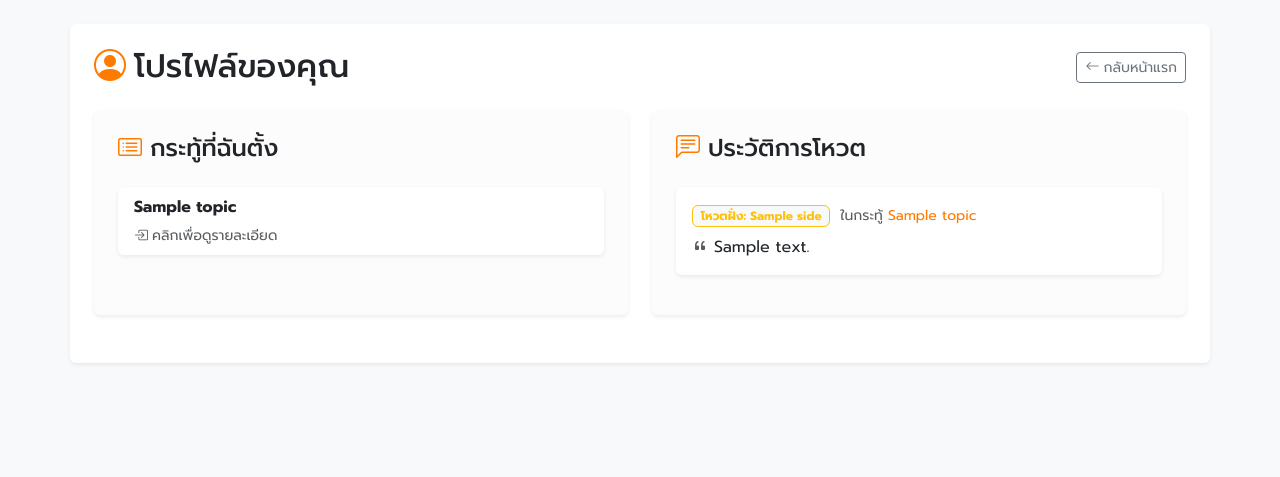
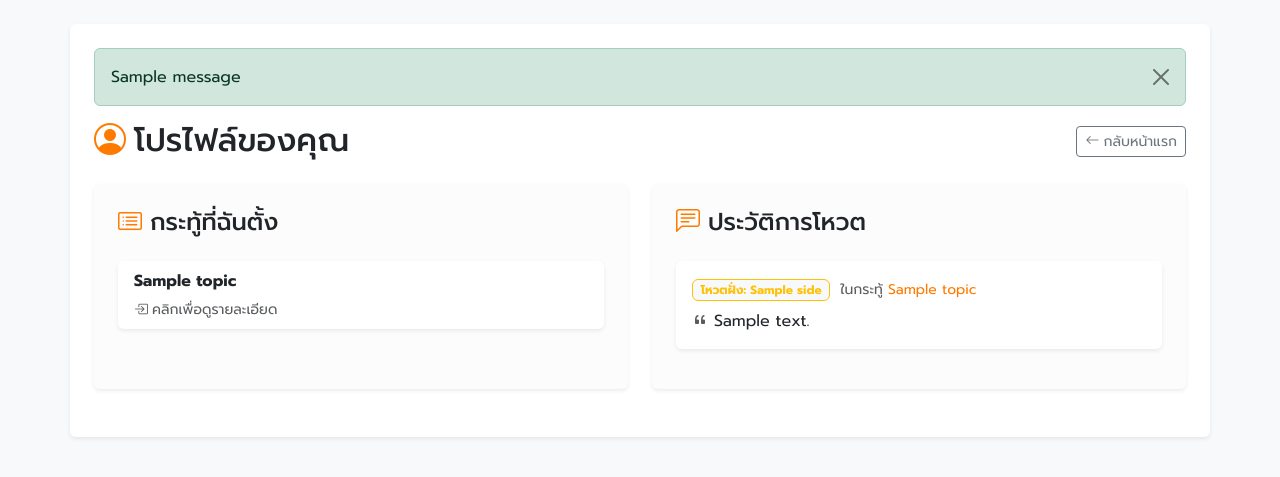
Before and after one commit to 6810420015/CN331-1, a Django app: template ProjectFiles/debates/templates/debates/profile.html in a window 1280 px wide. Shown: the part 56-533 px from the top of the page. Run offline with Django 5.2, Linux system fonts and the light colour scheme; the template is opened without the code that fills it: most values are stand-ins (such as "Sample title", 1, 10 or a date in 2020); one stand-in notice (Sample message) is shown.

Commit message:
feat: show voting feedback alerts
Render Django success and validation messages throughout the site.

```diff
--- a/ProjectFiles/debates/templates/debates/base.html
+++ b/ProjectFiles/debates/templates/debates/base.html
@@ -1,3 +1,4 @@
+
 {% load static %}
 <!DOCTYPE html>
 <html lang="th">
@@ -115,9 +116,20 @@
     </nav>
 
     <div class="container bg-white p-4 rounded shadow-sm">
+        {% if messages %}
+        <div class="mb-3" aria-live="polite">
+            {% for message in messages %}
+            <div class="alert alert-{{ message.tags|default:'info' }} alert-dismissible fade show" role="alert">
+                {{ message }}
+                <button type="button" class="btn-close" data-bs-dismiss="alert" aria-label="ปิด"></button>
+            </div>
+            {% endfor %}
+        </div>
+        {% endif %}
         {% block content %}
         {% endblock %}
     </div>
+    <script src="https://cdn.jsdelivr.net/npm/bootstrap@5.3.0/dist/js/bootstrap.bundle.min.js"></script>
 </body>
 
 </html>
```
